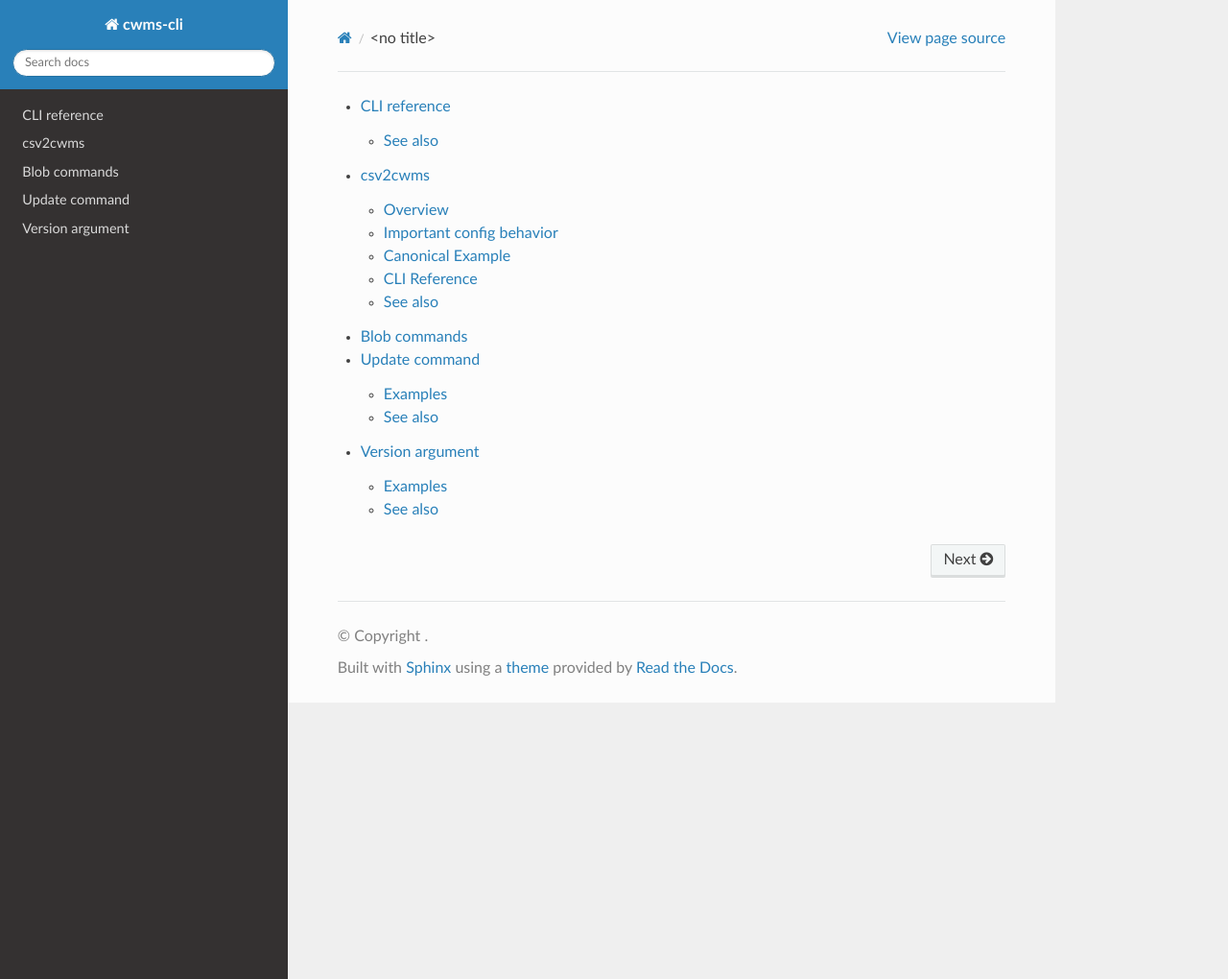
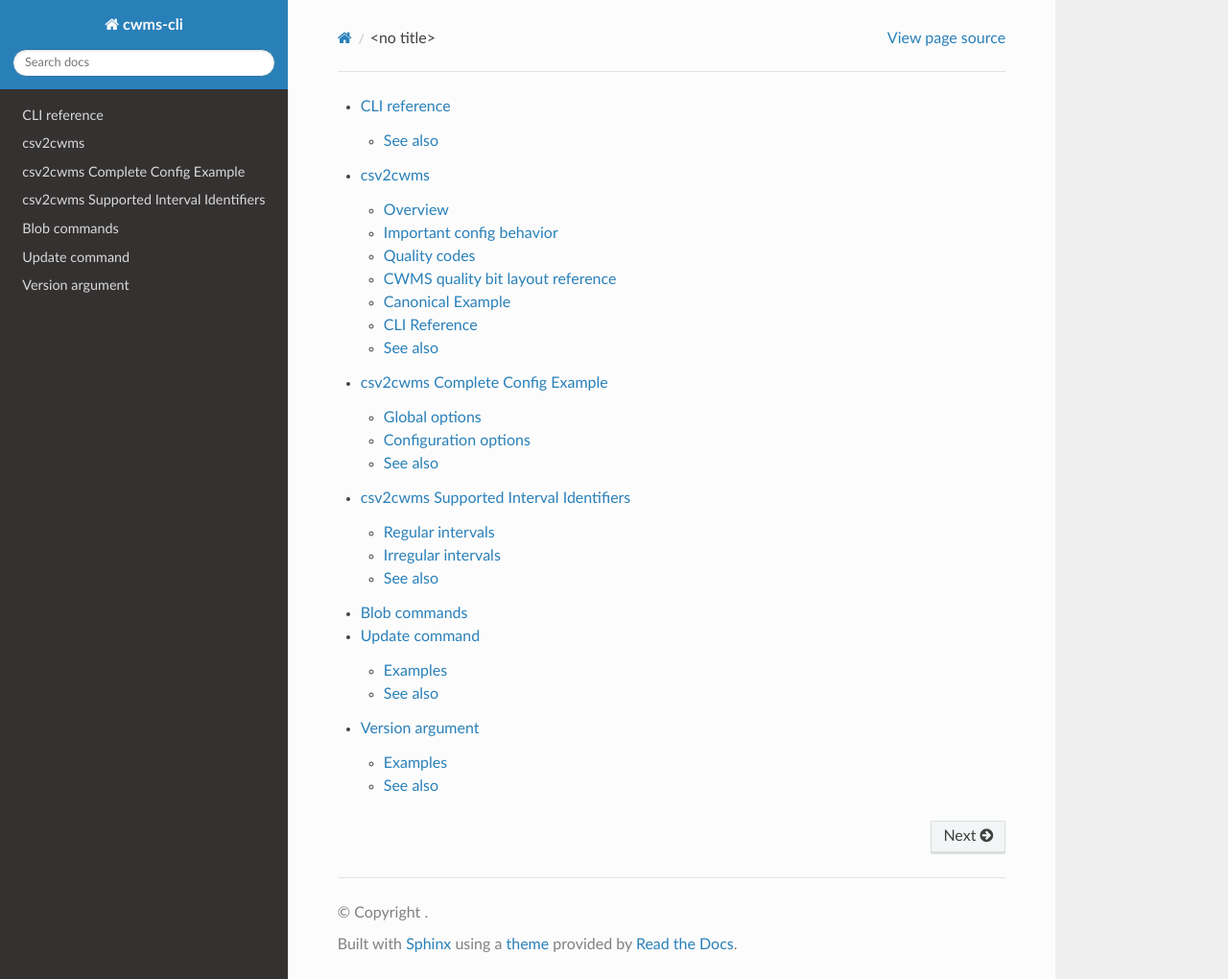
Before and after one commit to HydrologicEngineeringCenter/cwms-cli, a Sphinx documentation site: the page built from docs/index.rst, in a window 1280 px wide and 1020 px high. Shown: the whole window at 96% size. Built offline with Sphinx 7.4.7 and the Read the Docs theme 3.1.0, drawn with Linux system fonts in a browser that asks for light colours; some of the changed lines change nothing that is shown.

Commit message:
Document the intervals and the complete config

```diff
--- a/docs/cli/csv2cwms.rst
+++ b/docs/cli/csv2cwms.rst
@@ -1,12 +1,12 @@
 csv2cwms
 ========
 
-Use ``cwms-cli csv2cwms`` to load CSV time series data into [CWMS Data API (CDA)](https://cwms-data.usace.army.mil/cwms-data) from a JSON
+Use ``cwms-cli csv2cwms`` to load CSV time series data into `CWMS Data API (CDA) <https://cwms-data.usace.army.mil/cwms-data>`_ from a JSON
 configuration file.
 
 This page is the dedicated documentation entry for the command. For a complete
-config example, see
-``cwmscli/commands/csv2cwms/examples/complete_config.json`` in the repository.
+config example, see :doc:`Complete config example <csv2cwms_complete_config>`.
+For the JSON config reference, global defaults, and option table, start there.
 
 Overview
 --------
@@ -26,15 +26,64 @@ Important config behavior
 - Set ``date_col`` to the CSV header name when the timestamp is in a different column.
 - If ``round_to_nearest`` is enabled, config file ``interval`` takes precedence.
 - If ``interval`` is not configured, rounding falls back to the interval parsed
-  from the CWMS time series 'interval' part. Read the [Time Series Docs](https://cwms-database.readthedocs.io/en/latest/naming.html#time-series) for more on interval parsing.
+  from the CWMS time series ``interval`` part. See
+  :doc:`Supported interval identifiers <csv2cwms_intervals>` for the exact
+  accepted values. Read the `Time Series Docs <https://cwms-database.readthedocs.io/en/latest/naming.html#time-series>`_
+  for more on TSID structure.
 - If multiple rows land in the same rounded timestamp, ``use_if_multiple``
   controls whether the first, last, average, or an error is used. Error is the default behavior.
+
+Quality codes
+-------------
+
+``csv2cwms`` currently emits a simple quality code for each generated point:
+
+- ``3`` when the value is present
+- ``5`` when the value is missing and the generated point is a gap
+
+This is the behavior currently visible in debug output when the command logs the
+generated time series points. In other words, if debug logging shows a line like
+``[TSID] 2025-03-25 12:00:00 -> 20.0 (quality: 3)``, that trailing integer is
+the quality code that will be written for that point.
+
+CWMS quality bit layout reference
+---------------------------------
+
+The diagram below is included as a reference for the broader CWMS quality-code
+bit layout.
+
+.. code-block:: text
+
+   Little Endian i.e. 31....0
+
+     3                   2                   1
+   31                                                            0
+   P - - - - - T T T T T T T T T T T M M M M C C C D R R V V V V S
+   |           <---------+---------> <--+--> <-+-> | <+> <--+--> |
+   |                     |              |      |   |  |     |    +------ Screened T/F
+   |                     |              |      |   |  |     |
+   |                     |              |      |   |  |     +--------- Validity Flags
+   |                     |              |      |   |  |
+   |                     |              |      |   |  +------------- Value Range Integer
+   |                     |              |      |   |
+   |                     |              |      |   +-------------- Different T/F
+   |                     |              |      |
+   |                     |              |      +---------------- Replacement Cause Integer
+   |                     |              |
+   |                     |              +--------------------- Replacement Method Integer
+   |                     |
+   |                     +---------------------------------- Test Failed Flags
+   |
+   +------------------------------------------------------ Protected T/F
 
 Canonical Example
 -----------------
 
 .. literalinclude:: ../../cwmscli/commands/csv2cwms/examples/complete_config.json
    :language: json
+
+For a dedicated page showing only the canonical config example, see
+:doc:`Complete config example <csv2cwms_complete_config>`.
 
 CLI Reference
 -------------
@@ -47,3 +96,4 @@ See also
 --------
 
 - :doc:`CLI reference <../cli>`
+- :doc:`Supported interval identifiers <csv2cwms_intervals>`
--- /dev/null
+++ b/docs/cli/csv2cwms_complete_config.rst
@@ -0,0 +1,126 @@
+csv2cwms Complete Config Example
+================================
+
+Below is a complete example of a configuration file for the ``csv2cwms`` command.
+Not all options are required.
+
+See :doc:`csv2cwms <csv2cwms>` for the main command page. This page focuses on
+the JSON config structure and the canonical example file.
+
+Global options
+--------------
+
+The following top-level keys act as global defaults for all file entries under
+``input_files`` unless a file-specific override is provided.
+
+.. _csv2cwms-global-interval:
+
+``interval``
+~~~~~~~~~~~~
+
+Global interval in seconds.
+
+- When ``round_to_nearest`` is disabled, this controls the spacing used when
+  generating output points.
+- When ``round_to_nearest`` is enabled, this takes precedence as the rounding
+  interval.
+- If not set and rounding is disabled, the command attempts to determine the
+  interval from the CSV timestamps.
+- If not set and rounding is enabled, the command falls back to the interval
+  parsed from the time series identifier. See
+  :doc:`Supported interval identifiers <csv2cwms_intervals>`.
+
+.. _csv2cwms-global-round-to-nearest:
+
+``round_to_nearest``
+~~~~~~~~~~~~~~~~~~~~
+
+Global default for whether timestamps should be rounded into interval buckets
+before output values are built.
+
+- Default: ``False``
+- File entries may override this with their own ``round_to_nearest`` setting.
+
+.. _csv2cwms-global-use-if-multiple:
+
+``use_if_multiple``
+~~~~~~~~~~~~~~~~~~~
+
+Global default for handling duplicate values when multiple rows land on the
+same timestamp after parsing or rounding.
+
+- Default: ``error``
+- Valid values: ``error``, ``first``, ``last``, ``average``
+- File entries may override this with their own ``use_if_multiple`` setting.
+
+Configuration options
+---------------------
+
+.. list-table::
+   :header-rows: 1
+   :widths: 32 18 50
+
+   * - Option
+     - Required / Default
+     - Description
+   * - ``input_files``
+     - Yes
+     - Top-level mapping of input file keys to file-specific configuration blocks.
+   * - ``interval``
+     - No; auto-detect when not rounding
+     - Global interval in seconds. Used for generated point spacing, and if ``round_to_nearest`` is enabled it takes precedence for rounding. Otherwise rounding falls back to :doc:`supported interval identifiers <csv2cwms_intervals>`.
+   * - ``round_to_nearest``
+     - No; ``False``
+     - Global default for whether timestamps should be rounded into interval buckets before building output points.
+   * - ``use_if_multiple``
+     - No; ``error``
+     - Global default duplicate-handling strategy when multiple rows land on the same timestamp. Valid values are ``error``, ``first``, ``last``, and ``average``.
+   * - ``input_files: { file_key: {...} }``
+     - Yes
+     - Each file key contains one CSV input definition.
+   * - ``{ data_path }``
+     - Yes
+     - Path to the CSV file for that input block.
+   * - ``{ store_rule }``
+     - No; ``REPLACE_ALL``
+     - Store rule used when writing time series to CWMS.
+   * - ``{ date_col }``
+     - No; first CSV column
+     - Header name of the CSV column containing the timestamp. If omitted, the first CSV column is assumed to be the timestamp column.
+   * - ``{ date_format }``
+     - No; fallback parser list
+     - One date format string or a list of accepted date format strings used to parse timestamps from the CSV.
+   * - ``{ round_to_nearest }``
+     - No; inherits :ref:`csv2cwms-global-round-to-nearest`
+     - Per-file override for ``round_to_nearest``.
+   * - ``{ use_if_multiple }``
+     - No; inherits :ref:`csv2cwms-global-use-if-multiple`
+     - Per-file override for ``use_if_multiple``.
+   * - ``{ timeseries }``
+     - Yes
+     - Mapping of CWMS time series identifiers to column/expression metadata.
+   * - ``timeseries: { tsid: {...} }``
+     - Yes
+     - Each TSID key contains the mapping for one output time series.
+   * - ``{ columns }``
+     - Yes
+     - CSV column name or expression used to compute the value written to that time series.
+   * - ``{ units }``
+     - No; ``""``
+     - Units to send with the time series payload.
+   * - ``{ precision }``
+     - No; ``2``
+     - Decimal precision used when rounding output values before storage.
+
+Source file:
+``cwmscli/commands/csv2cwms/examples/complete_config.json``
+
+.. literalinclude:: ../../cwmscli/commands/csv2cwms/examples/complete_config.json
+   :language: json
+
+See also
+--------
+
+- :doc:`csv2cwms <csv2cwms>`
+- :doc:`CLI reference <../cli>`
+- :doc:`Supported interval identifiers <csv2cwms_intervals>`
--- /dev/null
+++ b/docs/cli/csv2cwms_intervals.rst
@@ -0,0 +1,102 @@
+csv2cwms Supported Interval Identifiers
+=======================================
+
+When ``csv2cwms`` needs to parse the interval from a CWMS time series
+identifier, it expects the interval part of the TSID to match one of the
+supported interval identifiers below.
+
+These values were directly pulled from the CWMS Data API database schema
+here: `<https://github.com/HydrologicEngineeringCenter/cwms-database>`_
+
+
+These values come from the source list in
+``cwmscli/utils/intervals.py``.
+
+Regular intervals
+-----------------
+
+These interval identifiers can be used for ``round_to_nearest`` fallback and
+can be converted into a fixed interval for rounding behavior.
+
+.. list-table::
+   :header-rows: 1
+   :widths: 100
+
+   * - Identifier
+   * - ``1Minute``
+   * - ``2Minutes``
+   * - ``3Minutes``
+   * - ``4Minutes``
+   * - ``5Minutes``
+   * - ``6Minutes``
+   * - ``8Minutes``
+   * - ``10Minutes``
+   * - ``12Minutes``
+   * - ``15Minutes``
+   * - ``20Minutes``
+   * - ``30Minutes``
+   * - ``1Hour``
+   * - ``2Hours``
+   * - ``3Hours``
+   * - ``4Hours``
+   * - ``6Hours``
+   * - ``8Hours``
+   * - ``12Hours``
+   * - ``1Day``
+   * - ``2Days``
+   * - ``3Days``
+   * - ``4Days``
+   * - ``5Days``
+   * - ``6Days``
+   * - ``1Week``
+   * - ``1Month``
+   * - ``1Year``
+   * - ``1Decade``
+
+Irregular intervals
+-------------------
+
+These identifiers are recognized by the parser, but irregular intervals are not
+valid for ``round_to_nearest``.
+
+.. list-table::
+   :header-rows: 1
+   :widths: 100
+
+   * - Identifier
+   * - ``0``
+   * - ``~1Minute``
+   * - ``~2Minutes``
+   * - ``~3Minutes``
+   * - ``~4Minutes``
+   * - ``~5Minutes``
+   * - ``~6Minutes``
+   * - ``~8Minutes``
+   * - ``~10Minutes``
+   * - ``~12Minutes``
+   * - ``~15Minutes``
+   * - ``~20Minutes``
+   * - ``~30Minutes``
+   * - ``~1Hour``
+   * - ``~2Hours``
+   * - ``~3Hours``
+   * - ``~4Hours``
+   * - ``~6Hours``
+   * - ``~8Hours``
+   * - ``~12Hours``
+   * - ``~1Day``
+   * - ``~2Days``
+   * - ``~3Days``
+   * - ``~4Days``
+   * - ``~5Days``
+   * - ``~6Days``
+   * - ``~1Week``
+   * - ``~1Month``
+   * - ``~1Year``
+   * - ``~1Decade``
+
+See also
+--------
+
+- :doc:`csv2cwms <csv2cwms>`
+- :doc:`Complete config example <csv2cwms_complete_config>`
--- a/docs/index.rst
+++ b/docs/index.rst
@@ -3,6 +3,8 @@
 
    cli
    cli/csv2cwms
+   cli/csv2cwms_complete_config
+   cli/csv2cwms_intervals
    cli/blob
    cli/update
    cli/version
```
